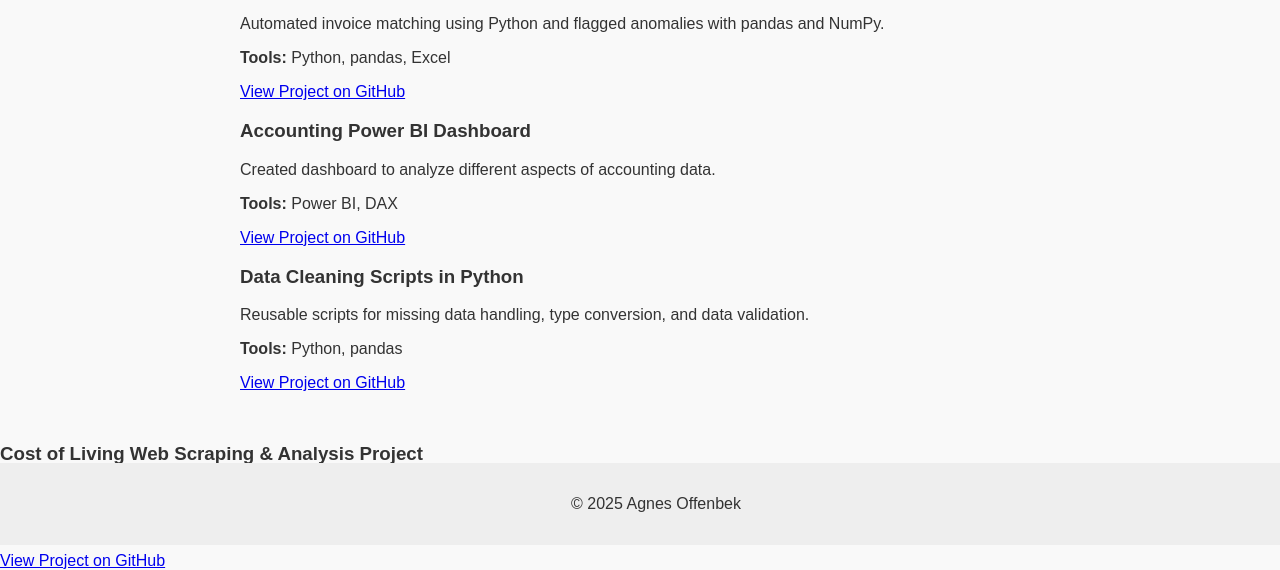
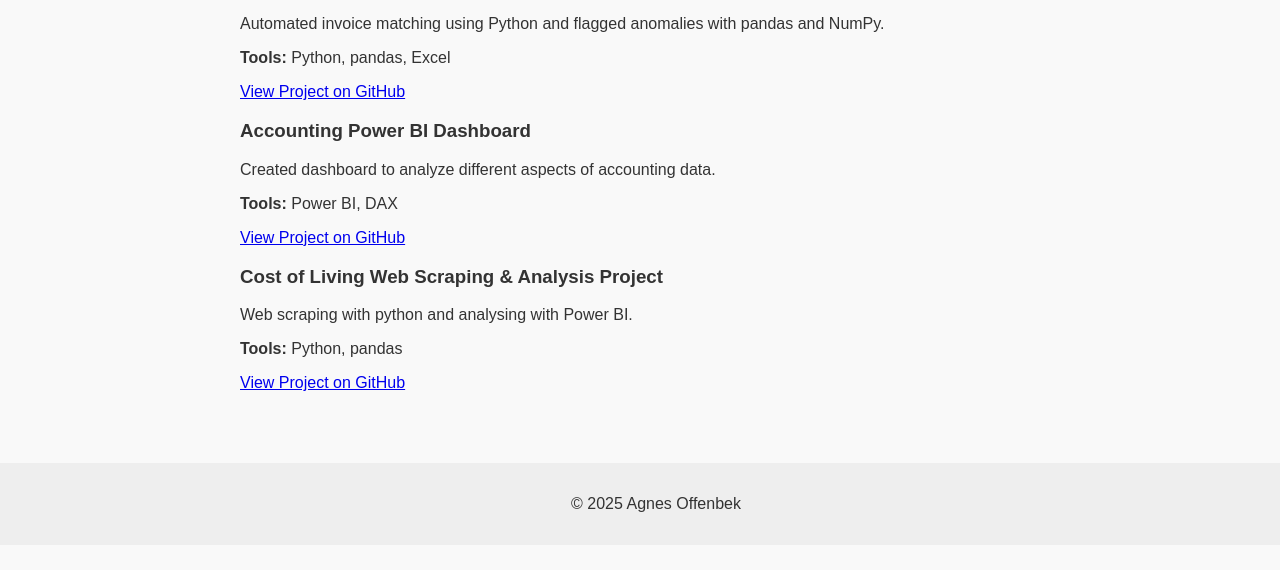
Before and after one commit to aoffenbek/agnesoffenbek.github.io, a plain HTML site: page projects.html in a window 1280 px wide. Shown: the part 255-825 px from the top of the page. After the commit the page ends 800 px from the top, so only its background shows below. Drawn offline with Linux system fonts and the light colour scheme.

Commit message:
Update projects.html

```diff
--- a/projects.html
+++ b/projects.html
@@ -35,14 +35,6 @@
     </div>
 
     <div class="project">
-      <h3>Data Cleaning Scripts in Python</h3>
-      <p>Reusable scripts for missing data handling, type conversion, and data validation.</p>
-      <p><strong>Tools:</strong> Python, pandas</p>
-      <a href="https://github.com/yourusername/data-cleaning">View Project on GitHub</a>
-    </div>
-  </main>
-
-    <div class="project">
       <h3>Cost of Living Web Scraping & Analysis Project</h3>
       <p>Web scraping with python and analysing with Power BI.</p>
       <p><strong>Tools:</strong> Python, pandas</p>
```
